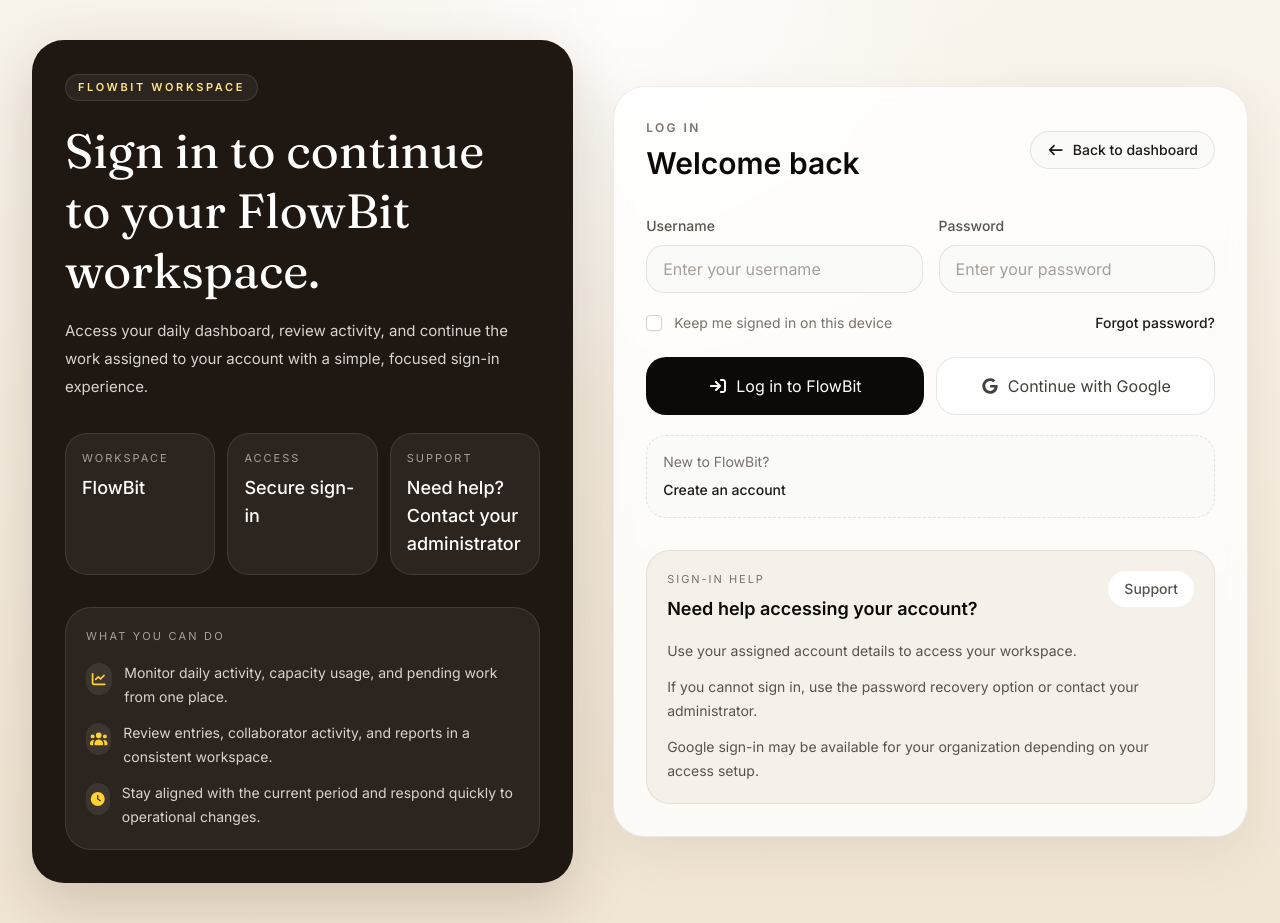
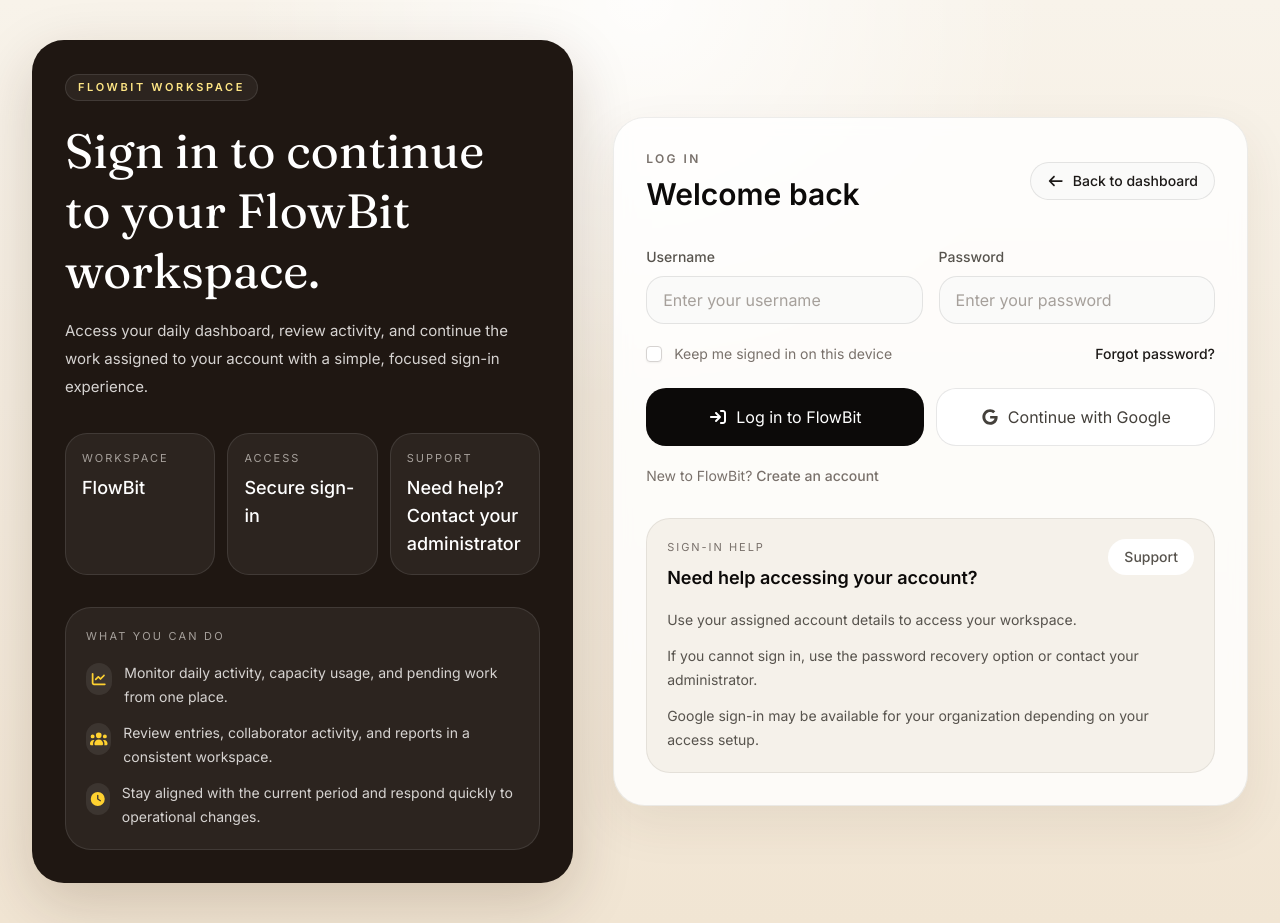
Before and after one commit to dana-khaing/FlowBit_Capacity-Based-Numeric-Transaction-Management-System, a Next.js app in the folder flowbit-frontend/: page /login in a window 1280 px wide. Built offline with nearby package versions, Linux system fonts and the light colour scheme.

Commit message:
Simplify sign-up prompt on login page

```diff
--- a/flowbit-frontend/src/components/auth/login-form-card.tsx
+++ b/flowbit-frontend/src/components/auth/login-form-card.tsx
@@ -80,12 +80,12 @@
         </Button>
       </div>
 
-      <div className="mt-5 rounded-[20px] border border-dashed border-stone-900/10 bg-stone-50 px-4 py-4">
-        <p className="text-sm text-stone-500">New to FlowBit?</p>
-        <Link href="/sign-up" className="mt-2 inline-flex text-sm font-medium text-[#b66427]">
+      <p className="mt-5 text-sm text-stone-500">
+        New to FlowBit?{" "}
+        <Link href="/sign-up" className="font-medium text-[#b66427]">
           Create an account
         </Link>
-      </div>
+      </p>
 
       <Card className="mt-8 rounded-[24px] bg-[#f5f1ea]">
         <CardContent className="p-5">
```
